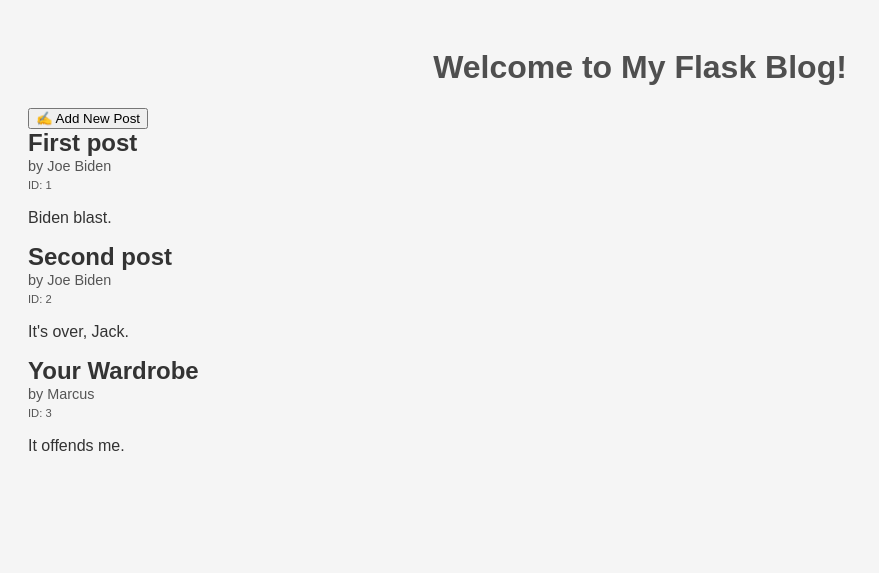
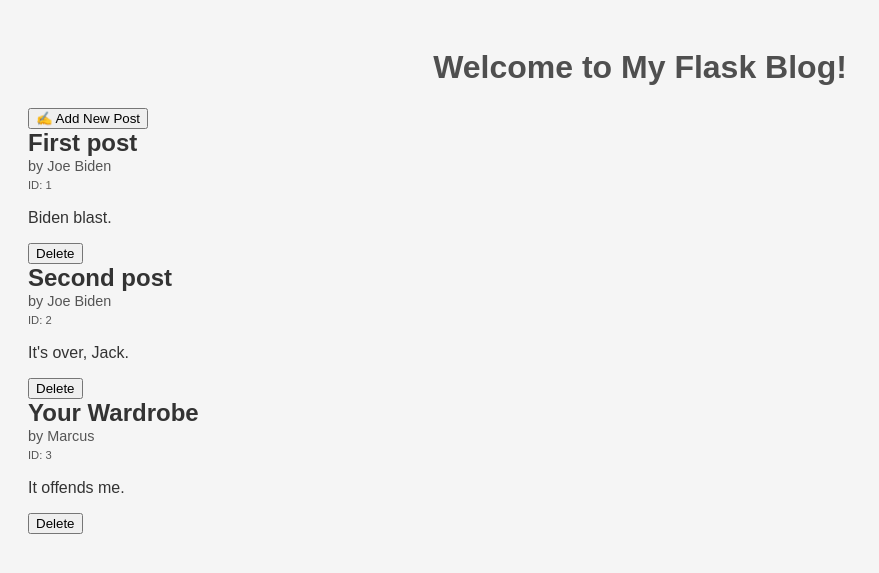
Before and after one commit to Pooch41/masterblog, a Flask app: page / in a window 1280 px wide. Shown: the top 573 px of the page, without its empty margins (0-879 px from the left). Run offline with Flask 3, Linux system fonts and the light colour scheme.

Commit message:
Delete Functionality and button

```diff
--- a/app.py
+++ b/app.py
@@ -46,6 +46,22 @@
 
     return render_template('add.html' )
 
+@app.route('/delete/<int:post_id>', methods = ['POST'])
+def delete(post_id):
+    with open('data/blog.json', 'r') as file:
+        blog_posts = json.load(file)
+
+    for post in blog_posts:
+        if post['id'] == post_id:
+            del blog_posts[blog_posts.index(post)]
+
+    with open('data/blog.json', 'w') as file:
+        json.dump(blog_posts, file)
+
+    return redirect(url_for('index'))
+
+
+
 
 if __name__ == '__main__':
     app.run(host="0.0.0.0", port=5000, debug=True)
--- a/templates/index.html
+++ b/templates/index.html
@@ -5,9 +5,15 @@
     <a href="{{ url_for('add') }}" class="button-link">
         <button type="button">✍️ Add New Post</button> </a>
         {% for post in posts %}
+            <div>
             <h2 style="margin: 0; padding-right: 10px;"> {{ post["title"] }} </h2>
             <span style="font-size: 0.9em; color: #555;"> by {{ post["author"] }} </span> <br />
             <small style="font-size: 0.7em; color: #555;"> ID: {{ post["id"] }} </small>
             <p> {{ post["content"] }}</p>
+                <form method="POST" action="{{ url_for('delete', post_id=post['id']) }}" class="delete-form">
+                        <input type="submit" value="Delete" class="delete-button"
+                               onclick="return confirm('Are you sure you want to delete this post?');">
+                </form>
+            </div>
         {% endfor %}
 {% endblock %}
```
